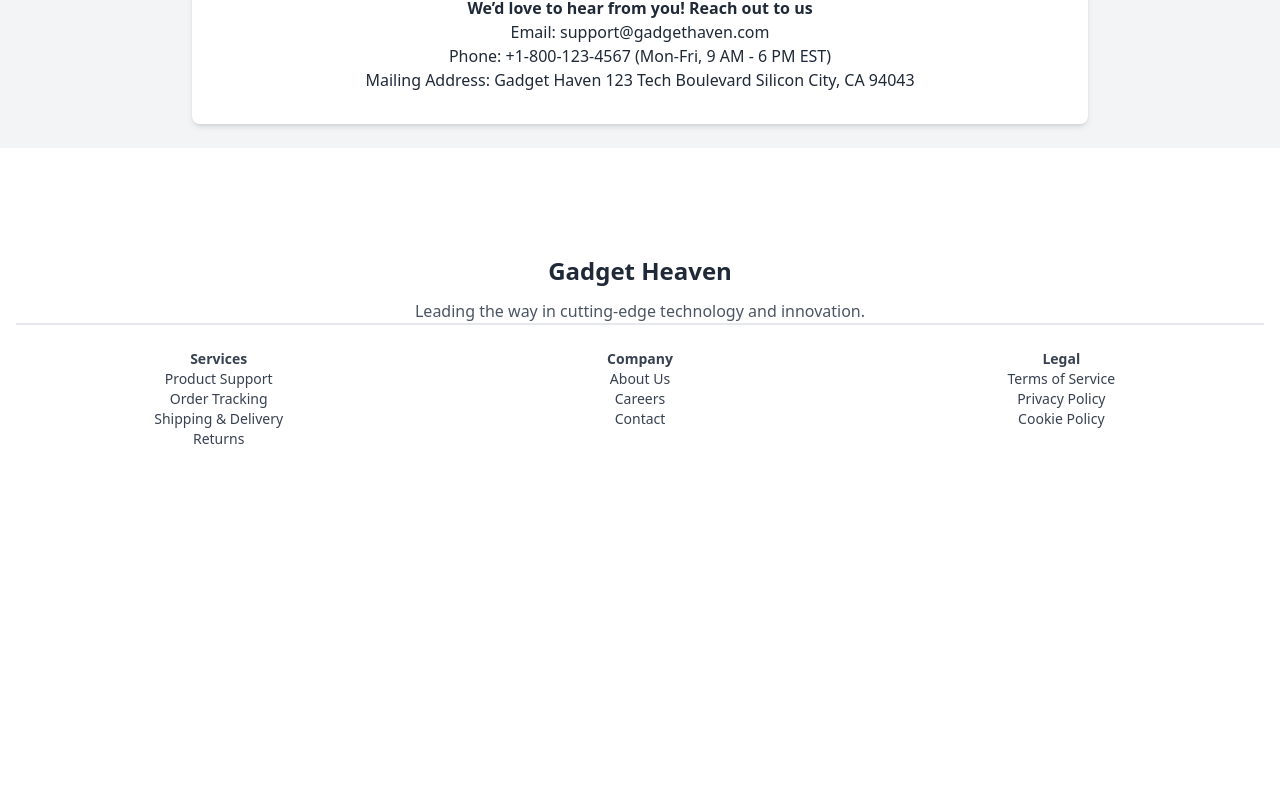
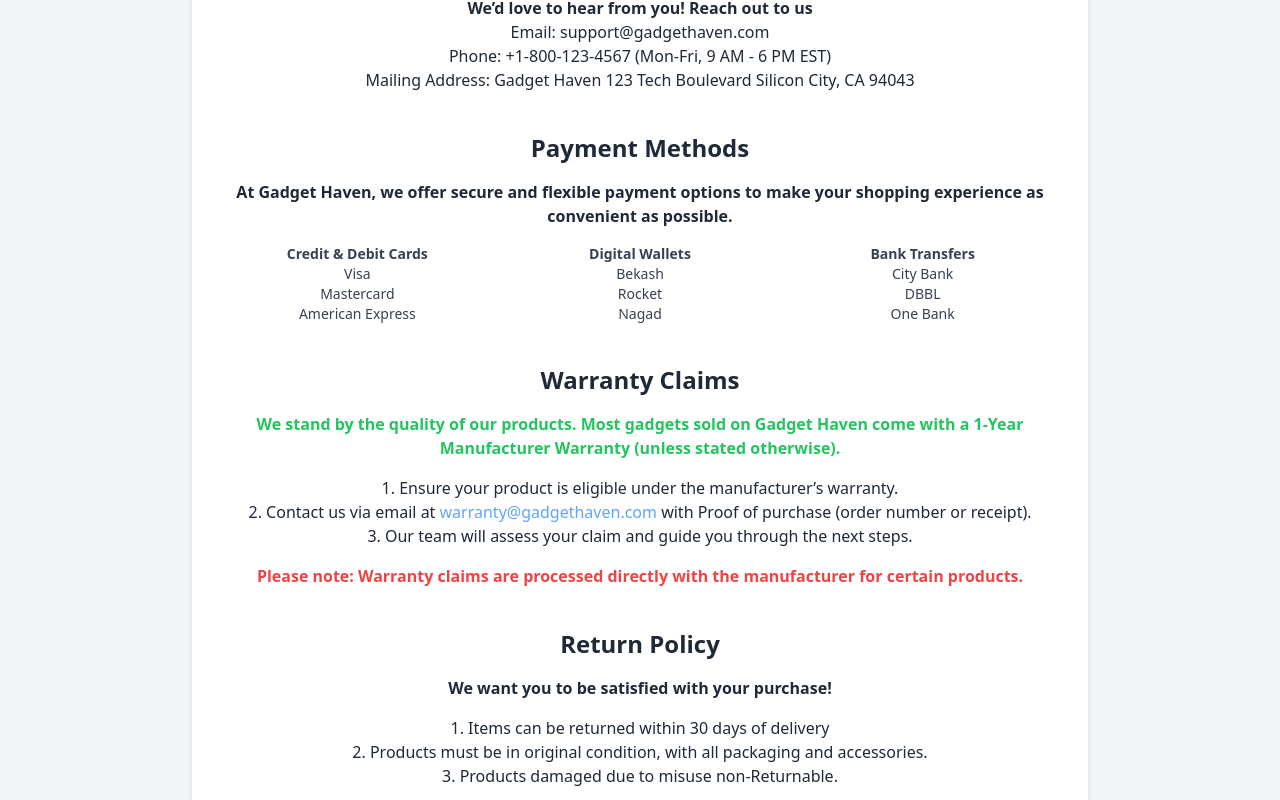
Before and after one commit to IsmailTonmoy/React_Router_Gadget_Heaven, a React (Vite) app: page /about in a window 1280 px wide. Shown: the part 400-1200 px from the top of the page. Before the commit the page ends 881 px from the top, so only its background shows below. Built offline with nearby package versions, Linux system fonts and the light colour scheme.

Commit message:
editted about us

```diff
--- a/src/pages/About.jsx
+++ b/src/pages/About.jsx
@@ -13,7 +13,6 @@
         <p className="w-10/12 text-center mx-auto font-semibold pb-6">Welcome to Gadget Haven, your one-stop online store for the latest and most innovative gadgets!
         Our mission is to bring cutting-edge technology right to your fingertips, offering a curated selection of high-quality gadgets that make life easier, more fun, and more connected.</p>
         <div className="space-y-10">
-          {/* Accordion for Frequently Asked Questions */}
           <div>
             <h2 className="text-2xl font-semibold mb-4 mx-auto text-center">Contact Us</h2>
             <p className="font-semibold text-center">
@@ -28,9 +27,77 @@
 Silicon City, CA 94043
             </p>
           </div>
+          <div>
+            <h2 className="text-2xl font-semibold mb-4 mx-auto text-center">Payment Methods</h2>
+            <p></p>
+            <p className="font-semibold text-center">
+            At Gadget Haven, we offer secure and flexible payment options to make your shopping experience as convenient as possible. <br />
+            </p>
+
+            <div className="grid grid-cols-1 md:grid-cols-3 gap-4 text-sm text-gray-700 mx-auto text-center pt-4">
+            <div>
+              <h3 className="font-bold">Credit & Debit Cards</h3>
+
+
+            <ul>
+                <li>Visa</li>
+                <li>Mastercard</li>
+                <li>American Express</li>
+
+              </ul>
+            </div>
+
+
+        <div>
+              <h3 className="font-bold">Digital Wallets</h3>
+              <ul>
+                <li>Bekash</li>
+                <li>Rocket</li>
+                <li>Nagad</li>
+              </ul>
+        </div>
+
+        <div>
+              <h3 className="font-bold">Bank Transfers</h3>
+              <ul>
+                <li>City Bank</li>
+                <li>DBBL</li>
+                <li>One Bank</li>
+              </ul>
+            </div>
+          </div>
+          </div>
+          <div>
+            <h2 className="text-2xl font-semibold mb-4 mx-auto text-center">Warranty Claims</h2>
+            <p className="font-semibold text-center text-green-500">
+            We stand by the quality of our products. Most gadgets sold on Gadget
+            Haven come with a 1-Year Manufacturer Warranty (unless stated otherwise). <br />
+            </p>
+            <p className="text-center py-4 ">
+            1. Ensure your product is eligible under the manufacturer’s warranty. <br />
+            2. Contact us via email at <span className="text-blue-400">warranty@gadgethaven.com</span> with Proof of purchase (order number or receipt).<br />
+            3. Our team will assess your claim and guide you through the next steps.
+            </p>
+
+            <p className="text-red-500 font-bold text-center">Please note: Warranty claims are processed directly with the manufacturer for certain products.</p>
+          </div>
+          <div>
+            <h2 className="text-2xl font-semibold mb-4 mx-auto text-center">Return Policy</h2>
+            <p className="font-semibold text-center ">
+            We want you to be satisfied with your purchase! <br />
+            </p>
+            <p className="text-center py-4 ">
+            1. Items can be returned within 30 days of delivery <br />
+            2. Products must be in original condition, with all packaging and accessories.<br />
+            3. Products damaged due to misuse non-Returnable.
+            </p>
+
+
+          </div>
               </div>
             </div>
           </div>
+
 
 
 
--- a/src/pages/Cart.jsx
+++ b/src/pages/Cart.jsx
@@ -30,7 +30,7 @@
     <>
     <Helmet>
         <title>Cart</title>
-        <link rel="icon" type="image/png" href="/public/assets/favicon-16x16.png" />
+        <link rel="icon" type="image/png" href="/src/picture/favicon-16x16.png" />
       </Helmet>
       <div className="mt-2">
         <Toaster />
```
